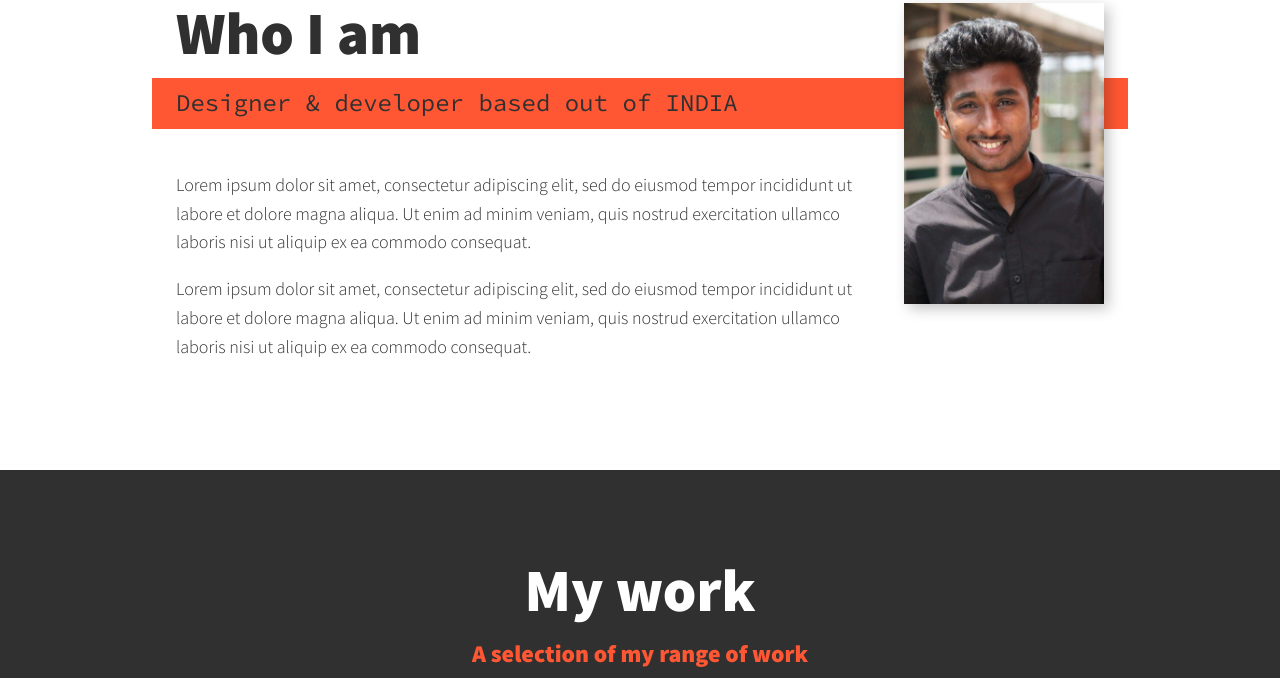
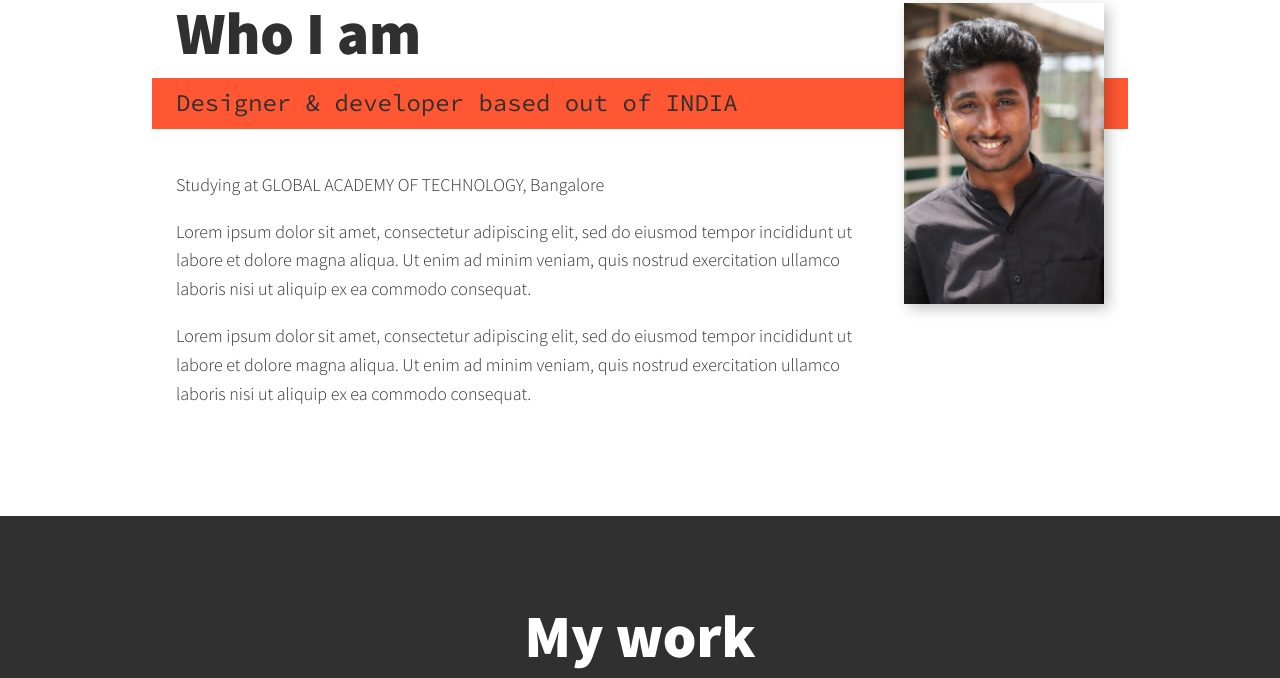
Before and after one commit to sharan9678/sharan9678.github.io, a plain HTML site: page index.html in a window 1280 px wide. Shown: the part 1500-2178 px from the top of the page. Drawn offline with nearby package versions, Linux system fonts and the light colour scheme.

Commit message:
updated portfolio

```diff
--- a/index.html
+++ b/index.html
@@ -73,6 +73,7 @@
         <p class="section__subtitle section__subtitle--about">Designer & developer based out of INDIA</p>
 
         <div class="about-me__body">
+            <p>Studying at GLOBAL ACADEMY OF TECHNOLOGY, Bangalore</p>
             <p>Lorem ipsum dolor sit amet, consectetur adipiscing elit, sed do eiusmod tempor incididunt ut labore et dolore magna aliqua. Ut enim ad minim veniam, quis nostrud exercitation ullamco laboris nisi ut aliquip ex ea commodo consequat.</p>
             <p>Lorem ipsum dolor sit amet, consectetur adipiscing elit, sed do eiusmod tempor incididunt ut labore et dolore magna aliqua. Ut enim ad minim veniam, quis nostrud exercitation ullamco laboris nisi ut aliquip ex ea commodo consequat.</p>
         </div>
```
